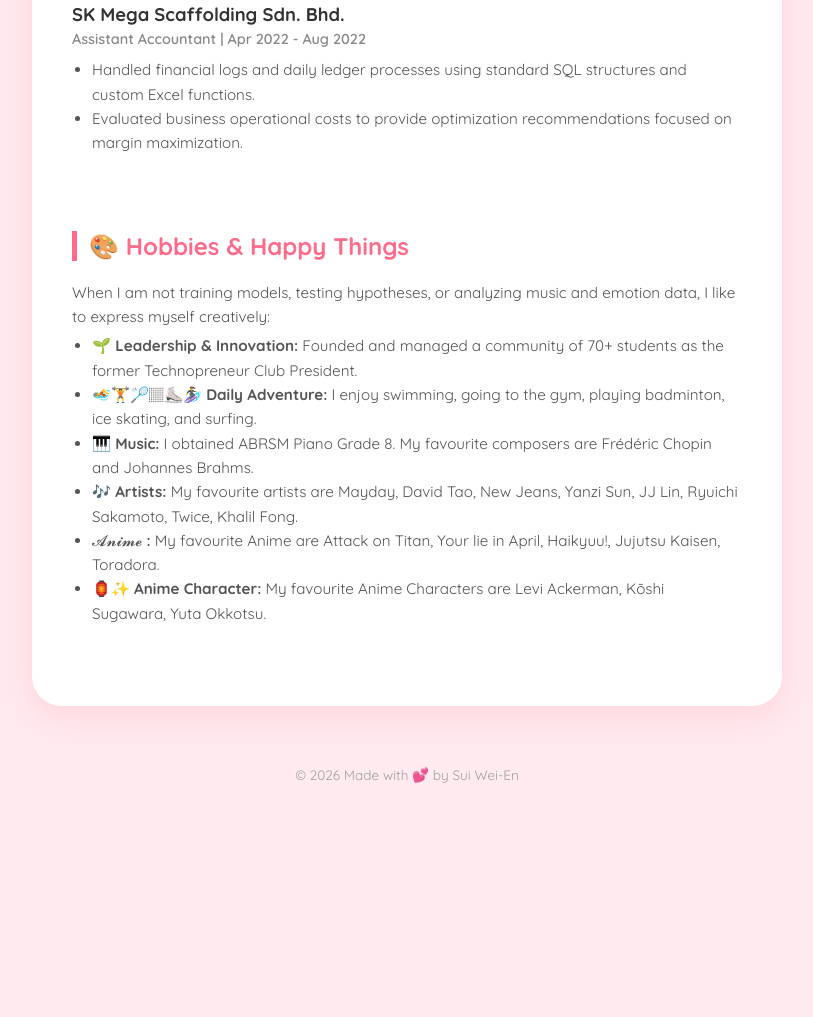
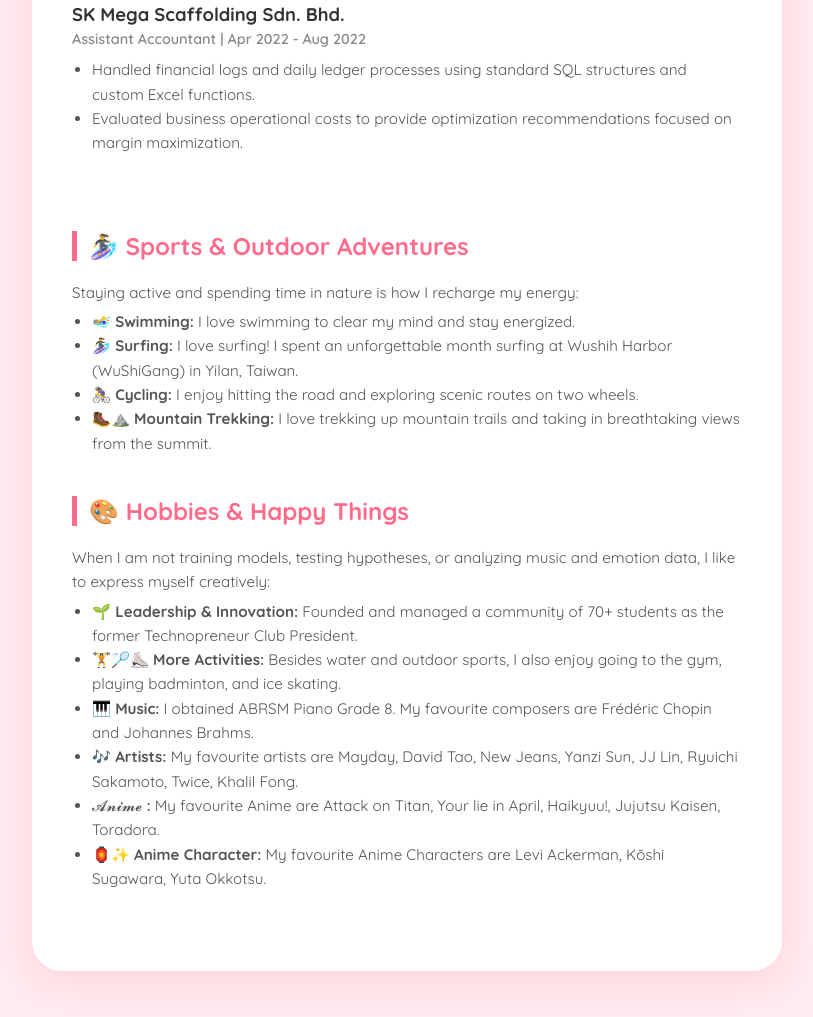
Before and after one commit to sui-weien/sui-weien.github.io, a plain HTML site: page index.html in a window 1280 px wide. Shown: the part 2189-3206 px from the top of the page, without its empty margins (233-1046 px from the left). Before the commit the page ends 2992 px from the top, so only its background shows below. Drawn offline with Linux system fonts and the light colour scheme.

Commit message:
add sports

```diff
--- a/index.html
+++ b/index.html
@@ -217,7 +217,6 @@
             <h1>
                 <span class="lang-en">Sui Wei En ✨</span>
                 <span class="lang-zh">孙苇恩 ✨</span>
-
             </h1>
             <p>
                 <span class="lang-en">Multidisciplinary Researcher in AI Music Emotion Recognition & Affective Computing</span>
@@ -321,14 +320,12 @@
                 <div class="item-meta">Graduate Student Researcher Internship | Jul 2026 - Oct 2026</div>
                 <div class="item-desc">
                     <ul class="lang-en">
-                        <li>Digitizing and structuring musical notation for music understanding using data annotation tools. </li>
-                        <li> Reconstructed an optical music recognition system that was originally designed for Violin scores into Piano score adaptations.</li>
-
+                        <li>Digitizing and structuring musical notation for music understanding using data annotation tools.</li>
+                        <li>Reconstructed an optical music recognition system that was originally designed for Violin scores into Piano score adaptations.</li>
                     </ul>
                     <ul class="lang-zh">
                         <li>对现有的音乐乐谱分析工具进行更新，增加可识别的音乐符号及训练模型。</li>
                         <li>改造现有的音乐识谱工具，从只能识别小提琴增加识别钢琴功能。</li>
-
                     </ul>
                 </div>
             </div>
@@ -383,6 +380,37 @@
             </div>
         </section>
 
+        <!-- 🏄‍♀️ SPORTS & OUTDOOR ADVENTURES SECTION -->
+        <section>
+            <h2>
+                <span class="lang-en">🏄‍♀️ Sports & Outdoor Adventures</span>
+                <span class="lang-zh">🏄‍♀️ 运动与户外探索</span>
+            </h2>
+            <div class="item-desc">
+                <span class="lang-en">Staying active and spending time in nature is how I recharge my energy:</span>
+                <span class="lang-zh">保持运动与亲近大自然是我为自己充电的最佳方式：</span>
+
+                <ul>
+                    <li>
+                        <span class="lang-en">🏊‍♀️ <strong>Swimming:</strong> I love swimming to clear my mind and stay energized.</span>
+                        <span class="lang-zh">🏊‍♀️ <strong>游泳：</strong> 我非常喜欢游泳，在水中畅游能让我放松思绪、保持活力。</span>
+                    </li>
+                    <li>
+                        <span class="lang-en">🏄‍♀️ <strong>Surfing:</strong> I love surfing! I spent an unforgettable month surfing at Wushih Harbor (WuShiGang) in Yilan, Taiwan.</span>
+                        <span class="lang-zh">🏄‍♀️ <strong>冲浪：</strong> 我热爱冲浪！我曾在台湾宜兰的乌石港驻扎了一个月，尽情享受追浪的乐趣。</span>
+                    </li>
+                    <li>
+                        <span class="lang-en">🚴‍♀️ <strong>Cycling:</strong> I enjoy hitting the road and exploring scenic routes on two wheels.</span>
+                        <span class="lang-zh">🚴‍♀️ <strong>骑行：</strong> 我喜欢骑着单车在路上探索风景，享受迎风前行的自由感。</span>
+                    </li>
+                    <li>
+                        <span class="lang-en">🥾⛰️ <strong>Mountain Trekking:</strong> I love trekking up mountain trails and taking in breathtaking views from the summit.</span>
+                        <span class="lang-zh">🥾⛰️ <strong>登山徒步：</strong> 我热爱攀登山径、挑战自我，并在登顶时欣赏令人惊叹的自然风光。</span>
+                    </li>
+                </ul>
+            </div>
+        </section>
+
         <!-- 🎨 HOBBIES & HAPPY THINGS SECTION -->
         <section>
             <h2>
@@ -399,8 +427,8 @@
                         <span class="lang-zh">🌱 <strong>领导力与创新：</strong> 作为前创业科技俱乐部 (Technopreneur Club) 主席，创立该俱乐部并激励了 70 多名成员利用科技进行创新。</span>
                     </li>
                     <li>
-                        <span class="lang-en">🏊🏋️🏸🏽⛸️🏄‍♀️ <strong>Daily Adventure:</strong> I enjoy swimming, going to the gym, playing badminton, ice skating, and surfing.</span>
-                        <span class="lang-zh">🏊🏋️🏸🏽⛸️🏄‍♀️ <strong>日常冒险：</strong> 我热爱运动，喜欢游泳、健身、打羽毛球、滑冰和冲浪。</span>
+                        <span class="lang-en">🏋️🏸⛸️ <strong>More Activities:</strong> Besides water and outdoor sports, I also enjoy going to the gym, playing badminton, and ice skating.</span>
+                        <span class="lang-zh">🏋️🏸⛸️ <strong>日常运动：</strong> 除了水上和户外运动，我也喜欢健身、打羽毛球和滑冰。</span>
                     </li>
                     <li>
                         <span class="lang-en">🎹 <strong>Music:</strong> I obtained ABRSM Piano Grade 8. My favourite composers are Frédéric Chopin and Johannes Brahms.</span>
```
